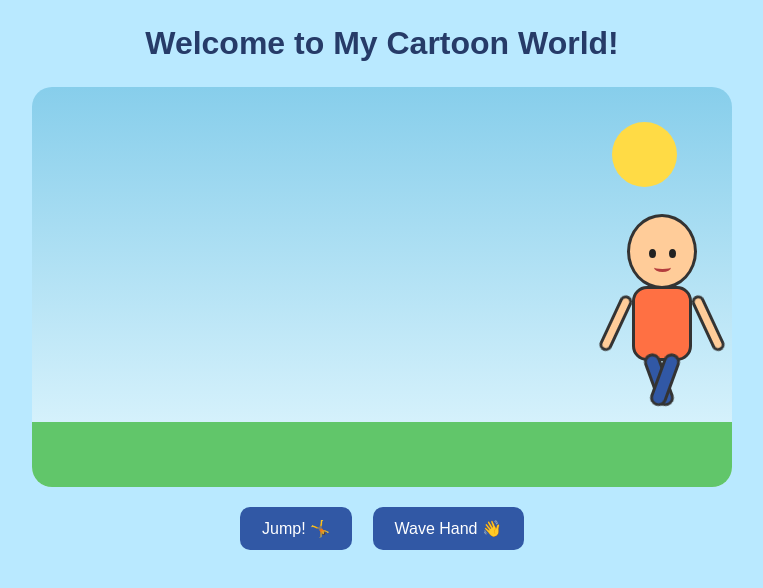
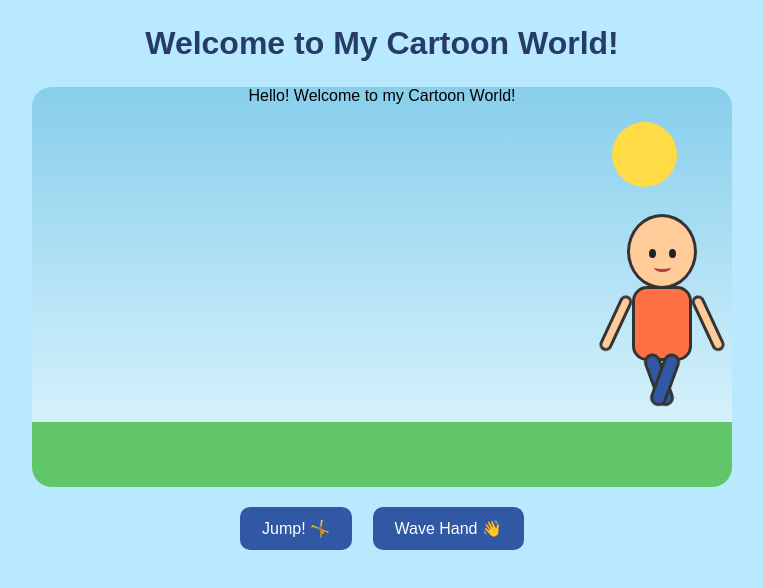
Before and after one commit to rohitchaurasiya723-cell/2D-Animation-Project, a plain HTML site: page index.html in a window 1280 px wide. Shown: the whole page, without its empty margins (258-1021 px from the left). Drawn offline with Linux system fonts and the light colour scheme.

Commit message:
Add speech div with welcome message

```diff
--- a/index.html
+++ b/index.html
@@ -30,7 +30,9 @@
 <div class="leg left-leg"></div>
 <div class="leg right-leg"></div>
         </div>
-
+<div class="speech" id="speech">
+    Hello! Welcome to my Cartoon World!
+</div>
         <div class="ground"></div>
     </div>
 
```
